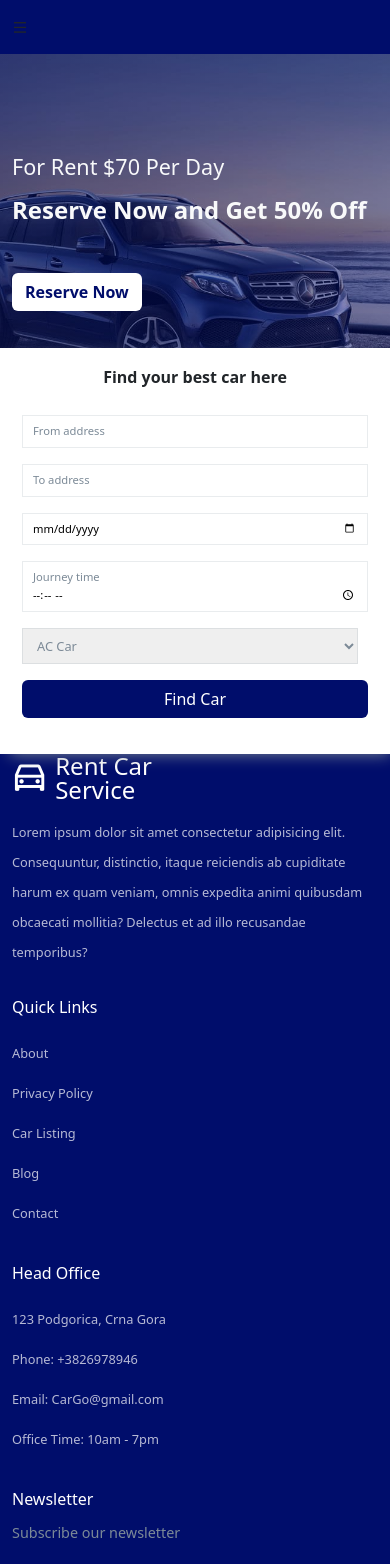
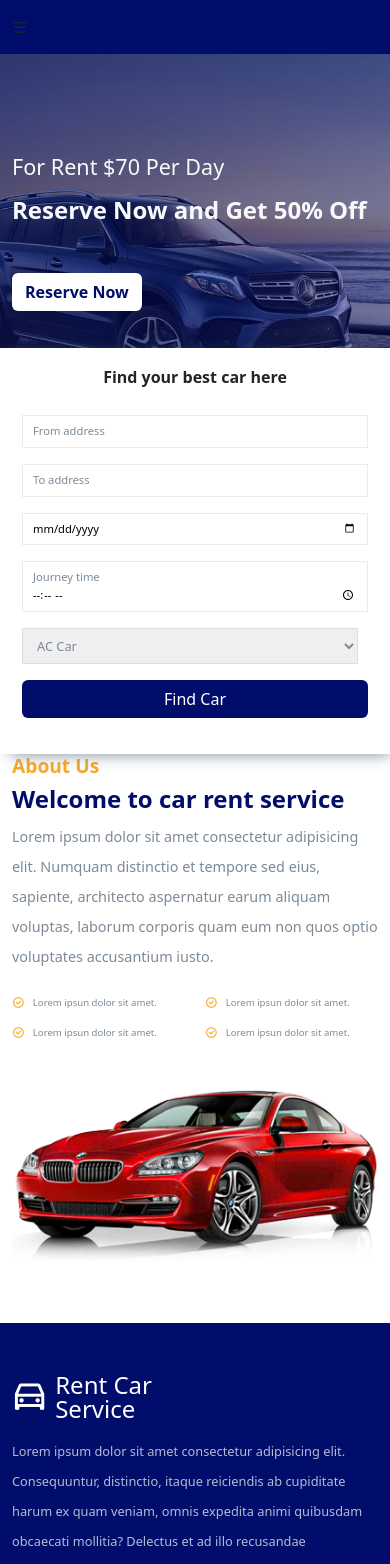
Before and after one commit to EnaRondic/Rent-A-Car-Site, a React (Create React App) app: page /home in a window 390 px wide. Shown: the top 1564 px of the page. Built offline with nearby package versions, Linux system fonts and the light colour scheme.

Commit message:
Add AboutSection

```diff
--- /dev/null
+++ b/src/components/UI/AboutSection.jsx
@@ -0,0 +1,59 @@
+import React from "react";
+import { Container, Row, Col } from "reactstrap";
+import "../../styles/about-section.css";
+import aboutImg from '../../assets/all-images/cars-img/bmw-offer.png';
+
+const AboutSection = () => {
+  return (
+    <section>
+      <Container>
+        <Row>
+          <Col lg="6" md="6">
+            <div className="about__section-content">
+              <h4 className="section__subtitle">About Us</h4>
+              <h2 className="section__title">Welcome to car rent service</h2>
+              <p className="section__description">
+                Lorem ipsum dolor sit amet consectetur adipisicing elit. Numquam
+                distinctio et tempore sed eius, sapiente, architecto aspernatur
+                earum aliquam voluptas, laborum corporis quam eum non quos optio
+                voluptates accusantium iusto.
+              </p>
+
+              <div className="about__section-item d-flex align-items-center">
+                <p className="section__description d-flex align-items-center gap-2">
+                  <i class="ri-checkbox-circle-line"></i> Lorem ipsun dolor sit
+                  amet.
+                </p>
+
+                <p className="section__description d-flex align-items-center gap-2">
+                  <i class="ri-checkbox-circle-line"></i> Lorem ipsun dolor sit
+                  amet.
+                </p>
+              </div>
+
+              <div className="about__section-item d-flex align-items-center">
+                <p className="section__description d-flex align-items-center gap-2">
+                  <i class="ri-checkbox-circle-line"></i> Lorem ipsun dolor sit
+                  amet.
+                </p>
+
+                <p className="section__description d-flex align-items-center gap-2">
+                  <i class="ri-checkbox-circle-line"></i> Lorem ipsun dolor sit
+                  amet.
+                </p>
+              </div>
+            </div>
+          </Col>
+
+          <Col lg="6" md="6">
+          <div className="about__img">
+            <img src={aboutImg} alt="BMW" className="w-100" />
+          </div>
+          </Col>
+        </Row>
+      </Container>
+    </section>
+  );
+};
+
+export default AboutSection;
--- a/src/pages/Home.jsx
+++ b/src/pages/Home.jsx
@@ -3,6 +3,7 @@ import HeroSlider from "../components/UI/HeroSlider";
 import Helmet from '../components/Helmet/Helmet';
 import { Container, Row, Col } from "reactstrap";
 import FindCarForm from "../components/UI/FindCarForm";
+import AboutSection from "../components/UI/AboutSection";
 
 const Home = () => {
   return (
@@ -29,6 +30,9 @@ const Home = () => {
         </div>
 
       </section>
+
+      {/* about section */}
+      <AboutSection />
     </Helmet>
   );
 };
--- /dev/null
+++ b/src/styles/about-section.css
@@ -0,0 +1,37 @@
+.about__section-item {
+    column-gap: 3rem;
+  }
+
+  .about__section-item p i {
+    color: #f9a826;
+    font-size: 1.1rem;
+  }
+
+  @media only screen and (max-width: 992px) {
+    .about__section-content h2 {
+      font-size: 1.5rem;
+    }
+    .about__section-item {
+      column-gap: 3rem;
+    }
+    .about__section-item p {
+      font-size: 0.6rem;
+      margin-bottom: 0;
+    }
+
+    .section__description i {
+      font-size: 0.8rem !important;
+    }
+  }
+
+  @media only screen and (max-width: 768px) {
+    .about__img {
+      margin-top: 30px;
+    }
+  }
+
+  @media only screen and (max-width: 576px) {
+    .about__section {
+      margin-top: 280px;
+    }
+  }
```
Also changed, not shown: src/components/UI/ServicesList.jsx (added, +11 -0 lines), src/styles/services-list.css (added).
